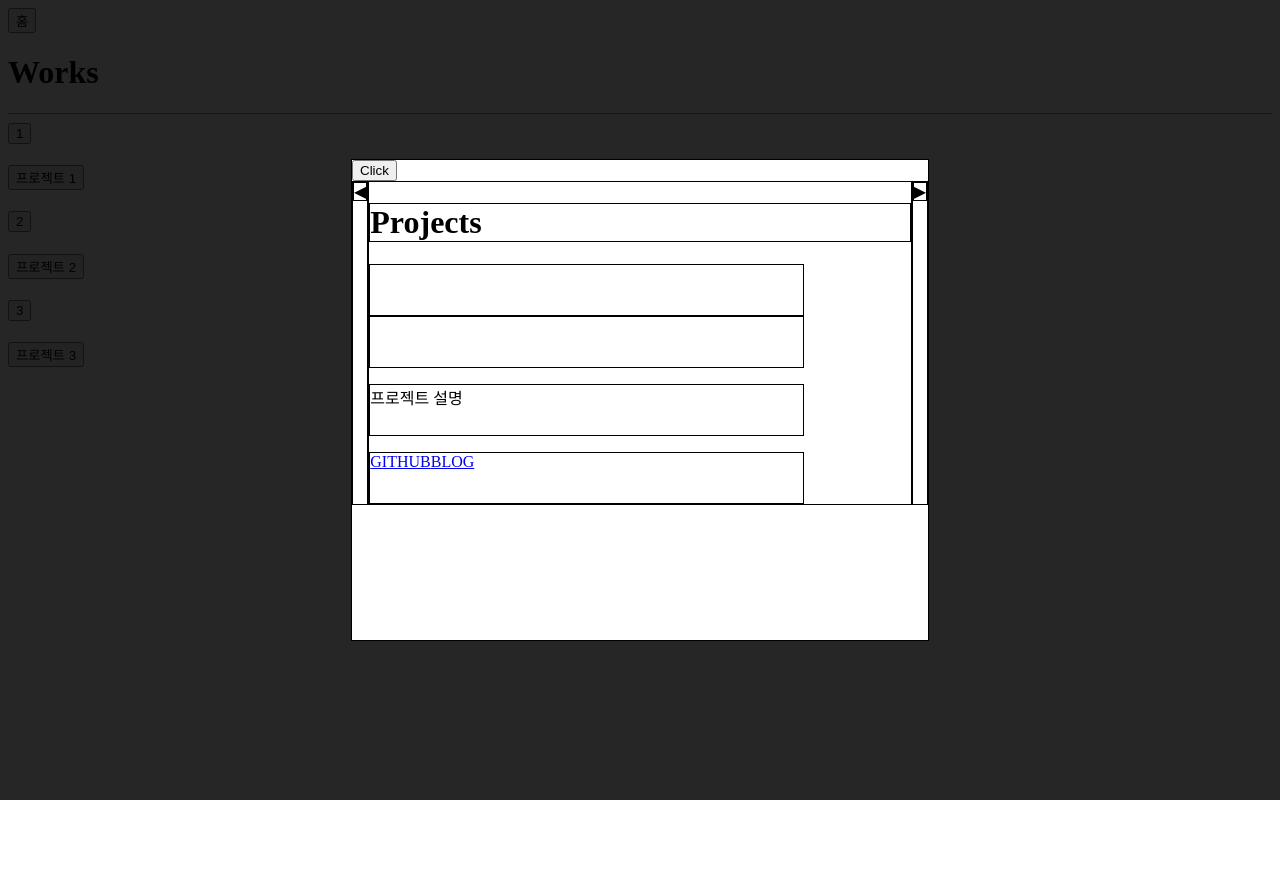
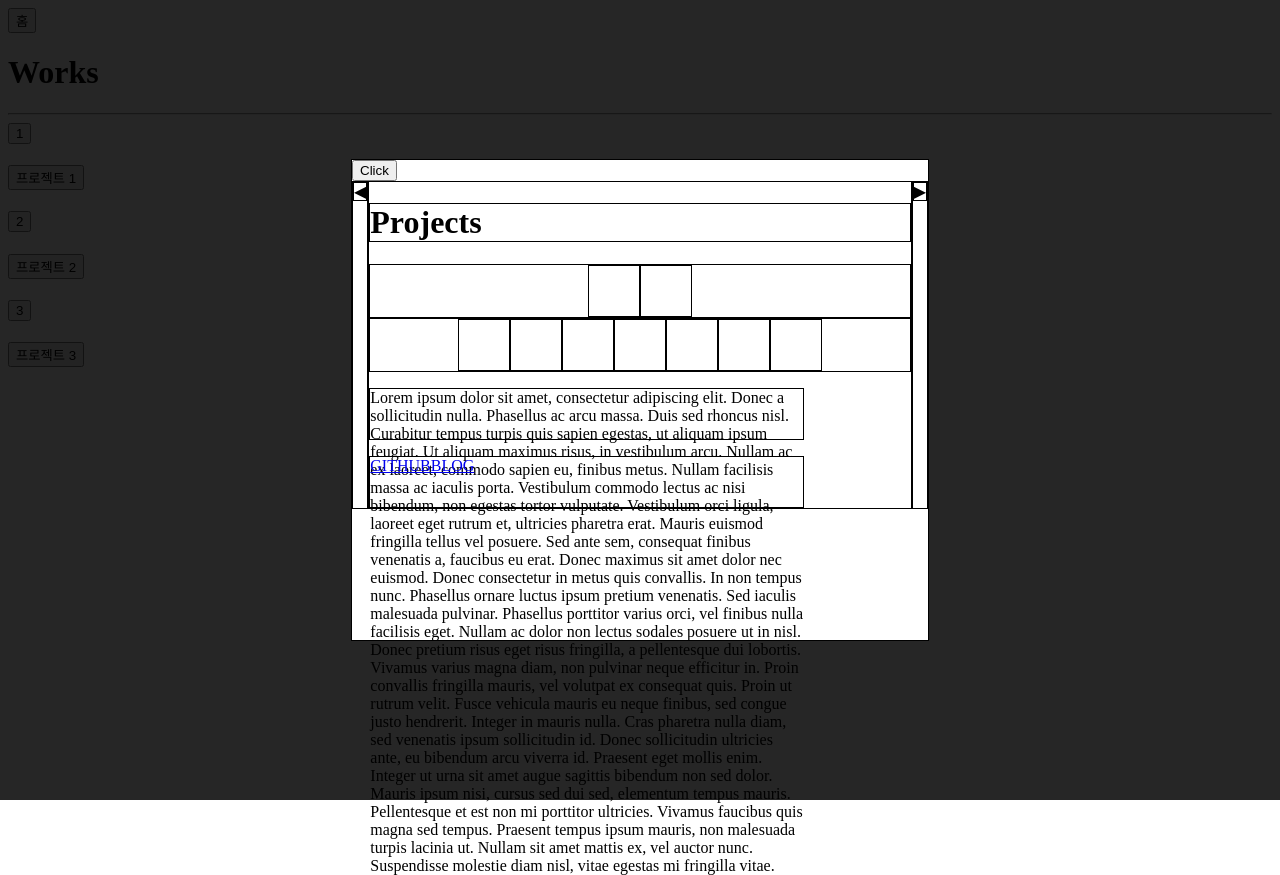
Before and after one commit to godcl1623/portfolio, a React (Create React App) app: page /works in a window 1280 px wide. Both pictures are taken after a click on the button "프로젝트 1". Before the commit the page ends 800 px from the top, so only its background shows below. Built offline with nearby package versions, Linux system fonts and the light colour scheme.

Commit message:
feature - Projects 구현중 - 배열 api로 프로젝트 양식 표시하는 로직 구현중

```diff
--- a/src/components/layouts/projects/BodySection.js
+++ b/src/components/layouts/projects/BodySection.js
@@ -1,11 +1,34 @@
 import React from 'react';
+import { imageContainer, iconContainer, projectComment } from './projectsData';
+/*
+구현 계획
+1. 이미지
+  - 전달 방법: 배열로 전달
+  - 표시 방법: map api를 사용하여 슬라이드쇼 구현
+
+2. 아이콘
+  - 전달 방법: 배열로 전달
+  - 표시 방법: 1~2행으로 표시
+
+3. 프로젝트 설명
+  - 전달 방법: 통짜 텍스트
+  - 표시 방법: 통짜 텍스트
+
+4. (옵션) 미리보기
+  - 전달 방법: 배열로 전달
+  - 표시 방법: map api를 사용해 1행 이상으로 표시
+
+5. 페이지 표시
+  - 전달 방법: X
+  - 표시 방법: 슬라이드쇼 연습 프로젝트 참조
+*/
 
 const BodySection = () => (
   <div className="container 2" style={{ border: '1px solid black', width: '100%' }}>
     <h1 style={{ border: '1px solid black' }}>Projects</h1>
-    <div className="image" style={{ border: '1px solid black', width: '80%', height: '50px'}} />
-    <div className="icon-container" style={{ border: '1px solid black', width: '80%', height: '50px'}} />
-    <p className="projects-comments" style={{ border: '1px solid black', width: '80%', height: '50px'}}>프로젝트 설명</p>
+    { imageContainer(2) }
+    { iconContainer(7) }
+    <p className="projects-comments" style={{ border: '1px solid black', width: '80%', height: '50px'}}>{ projectComment }</p>
     <div className="link-container" style={{ border: '1px solid black', width: '80%', height: '50px'}}>
       <a href="https://github.com/godcl1623" target="_blank" rel="noreferrer noopener">GITHUB</a>
       <a href="https://godcl1623.tistory.com/" target="_blank" rel="noreferrer noopener">BLOG</a>
--- /dev/null
+++ b/src/components/layouts/projects/projectsData.js
@@ -0,0 +1,33 @@
+import React from 'react';
+
+export const imageContainer = index => {
+  const arr = [];
+  for (let i = 0; i < index; i++) {
+    const test = <div key={i+1} className={`image ${i+1}`} style={{ width: '50px', height: '50px', border: '1px solid black'}}/>
+    arr.push(test);
+  }
+  return (
+    <div className="image-container" style={{ display: 'flex', border: '1px solid black', justifyContent: 'center'}}>
+      {arr}
+    </div>
+  );
+};
+
+export const iconContainer = index => {
+  const arr = [];
+  for (let i = 0; i < index; i++) {
+    const test = <div key={i+1} className={`image ${i+1}`} style={{ width: '50px', height: '50px', border: '1px solid black'}}/>
+    arr.push(test);
+  }
+  return (
+    <div className="icon-container" style={{ display: 'flex', border: '1px solid black', justifyContent: 'center'}}>
+      {arr}
+    </div>
+  );
+};
+
+export const projectComment = `Lorem ipsum dolor sit amet, consectetur adipiscing elit. Donec a sollicitudin nulla. Phasellus ac arcu massa. Duis sed rhoncus nisl. Curabitur tempus turpis quis sapien egestas, ut aliquam ipsum feugiat. Ut aliquam maximus risus, in vestibulum arcu. Nullam ac ex laoreet, commodo sapien eu, finibus metus. Nullam facilisis massa ac iaculis porta. Vestibulum commodo lectus ac nisi bibendum, non egestas tortor vulputate. Vestibulum orci ligula, laoreet eget rutrum et, ultricies pharetra erat.
+
+Mauris euismod fringilla tellus vel posuere. Sed ante sem, consequat finibus venenatis a, faucibus eu erat. Donec maximus sit amet dolor nec euismod. Donec consectetur in metus quis convallis. In non tempus nunc. Phasellus ornare luctus ipsum pretium venenatis. Sed iaculis malesuada pulvinar. Phasellus porttitor varius orci, vel finibus nulla facilisis eget. Nullam ac dolor non lectus sodales posuere ut in nisl. Donec pretium risus eget risus fringilla, a pellentesque dui lobortis. Vivamus varius magna diam, non pulvinar neque efficitur in. Proin convallis fringilla mauris, vel volutpat ex consequat quis. Proin ut rutrum velit. Fusce vehicula mauris eu neque finibus, sed congue justo hendrerit. Integer in mauris nulla. Cras pharetra nulla diam, sed venenatis ipsum sollicitudin id.
+
+Donec sollicitudin ultricies ante, eu bibendum arcu viverra id. Praesent eget mollis enim. Integer ut urna sit amet augue sagittis bibendum non sed dolor. Mauris ipsum nisi, cursus sed dui sed, elementum tempus mauris. Pellentesque et est non mi porttitor ultricies. Vivamus faucibus quis magna sed tempus. Praesent tempus ipsum mauris, non malesuada turpis lacinia ut. Nullam sit amet mattis ex, vel auctor nunc. Suspendisse molestie diam nisl, vitae egestas mi fringilla vitae.`;
```
